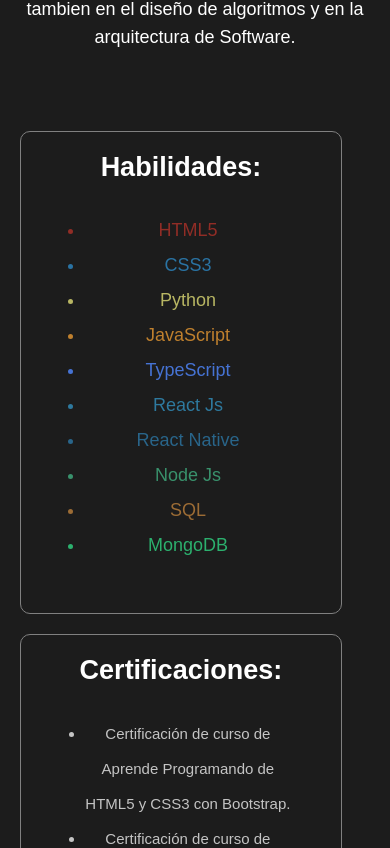
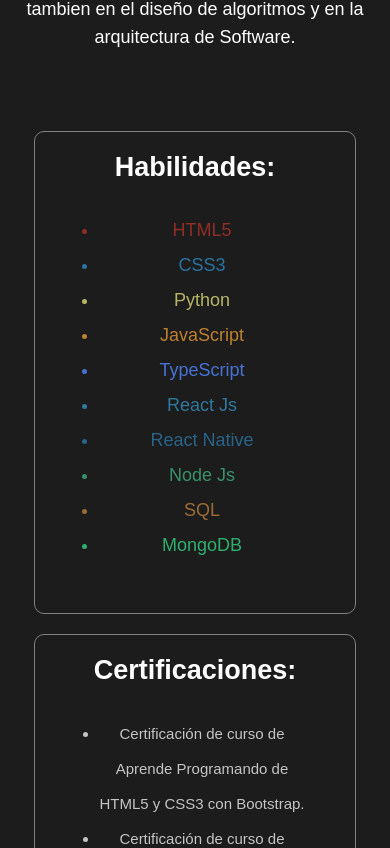
Before and after one commit to FedericoHerreraa/Portfolio, a React (Vite) app: page / in a window 390 px wide. Shown: the part 1256-2104 px from the top of the page. Built offline with nearby package versions, Linux system fonts and the light colour scheme.

Commit message:
ultimoooooooo

```diff
--- a/src/components/proyectos/proyectos.module.css
+++ b/src/components/proyectos/proyectos.module.css
@@ -139,7 +139,7 @@
     }
 
     .container {
-        padding-top: 120px;
+        padding-top: 60px;
     }
 
 }
--- a/src/components/sobreMi/sobreMi.module.css
+++ b/src/components/sobreMi/sobreMi.module.css
@@ -108,6 +108,7 @@
         width: 80%;
         margin-left: 0;
         margin-top: 20px;
+        margin-right: 0;
     }
 
     .listadoCertificaciones {
```
